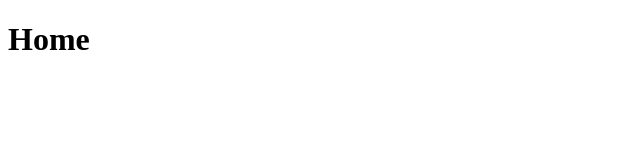
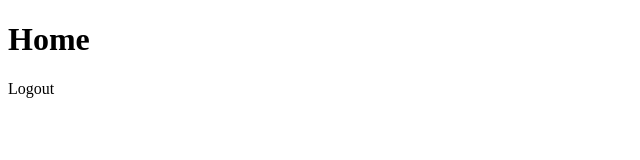
Before and after one commit to Garimahdi/web-dev-guinea-pig, a plain HTML site: page index.html in a window 1280 px wide. Shown: the full height of the page, 0-640 px from the left. Drawn offline with Linux system fonts and the light colour scheme.

Commit message:
tiket-1000 span logout

```diff
--- a/index.html
+++ b/index.html
@@ -8,6 +8,6 @@
 </head>
 <body>
     <h1>Home</h1>
-
+    <span>Logout</span>
 </body>
 </html>
```
